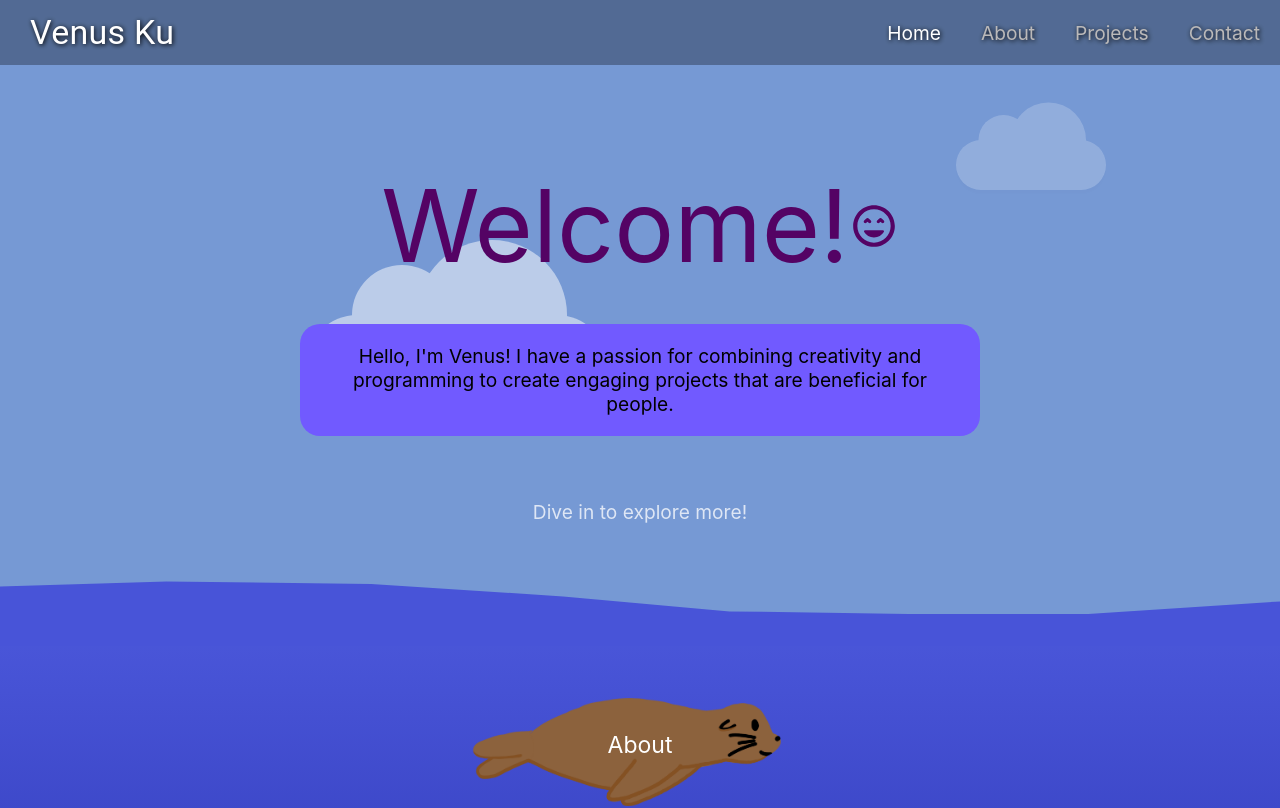
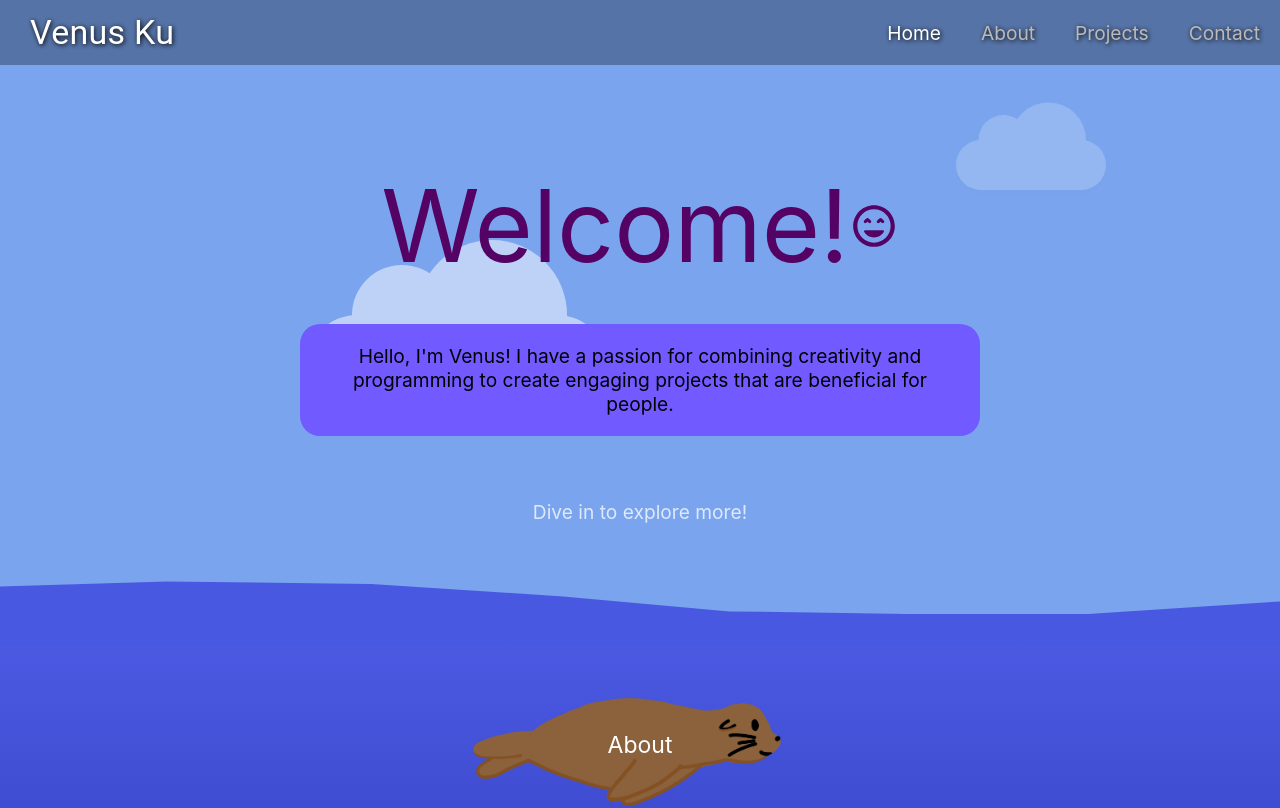
Before and after one commit to venuswku/venuswku.github.io, a React (Create React App) app: page / in a window 1280 px wide. Shown: the top 808 px of the page. Built offline with nearby package versions, Linux system fonts and the light colour scheme.

Commit message:
brightened sky color

```diff
--- a/src/index.css
+++ b/src/index.css
@@ -13,7 +13,7 @@ body {
   padding: 0;
   top: 0;
   left: 0;
-  background-color: #7699D4;
+  background-color: #7aa5ee;
   font-family: -apple-system, BlinkMacSystemFont, 'Rubik', sans-serif;
   font-size: larger;
   -webkit-font-smoothing: antialiased;
```
